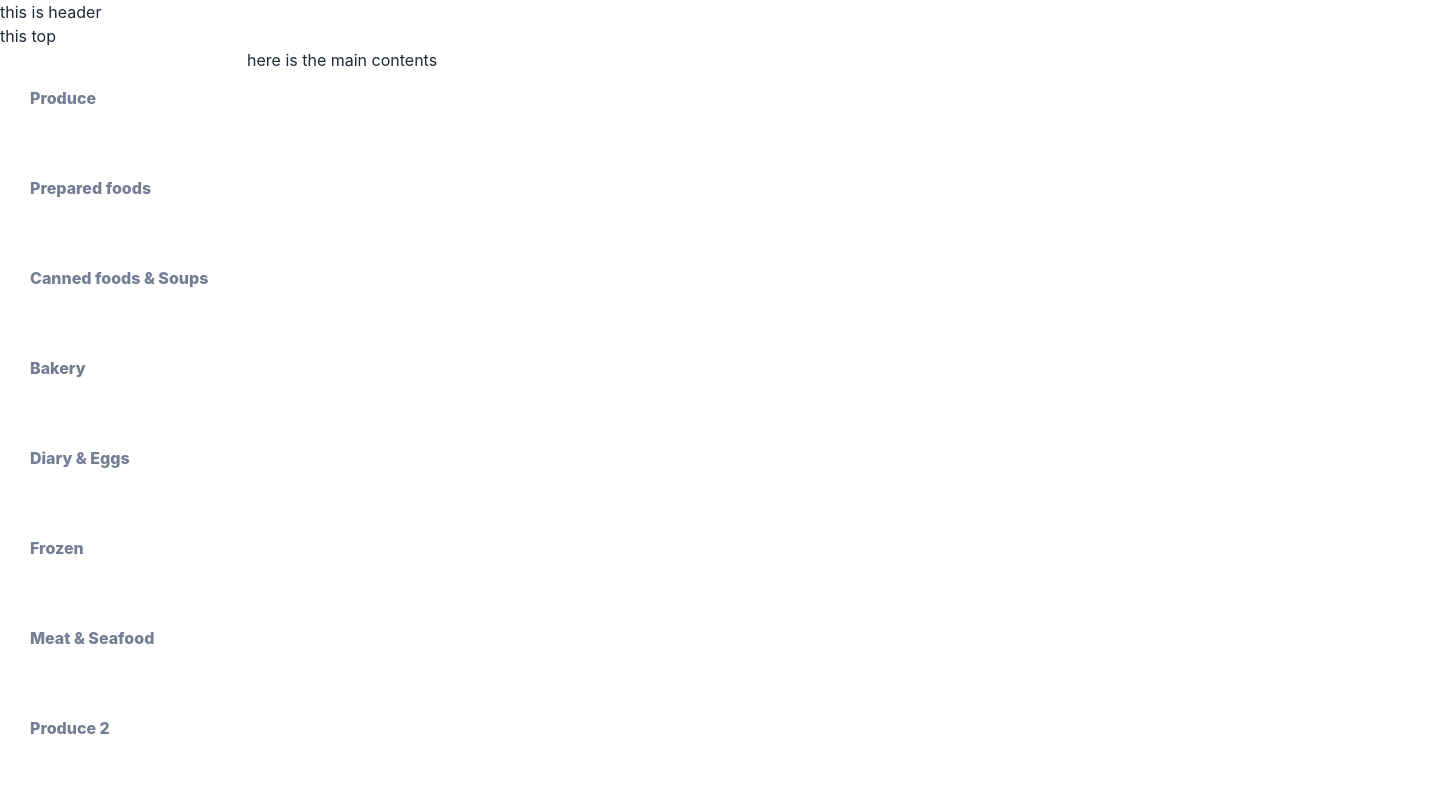
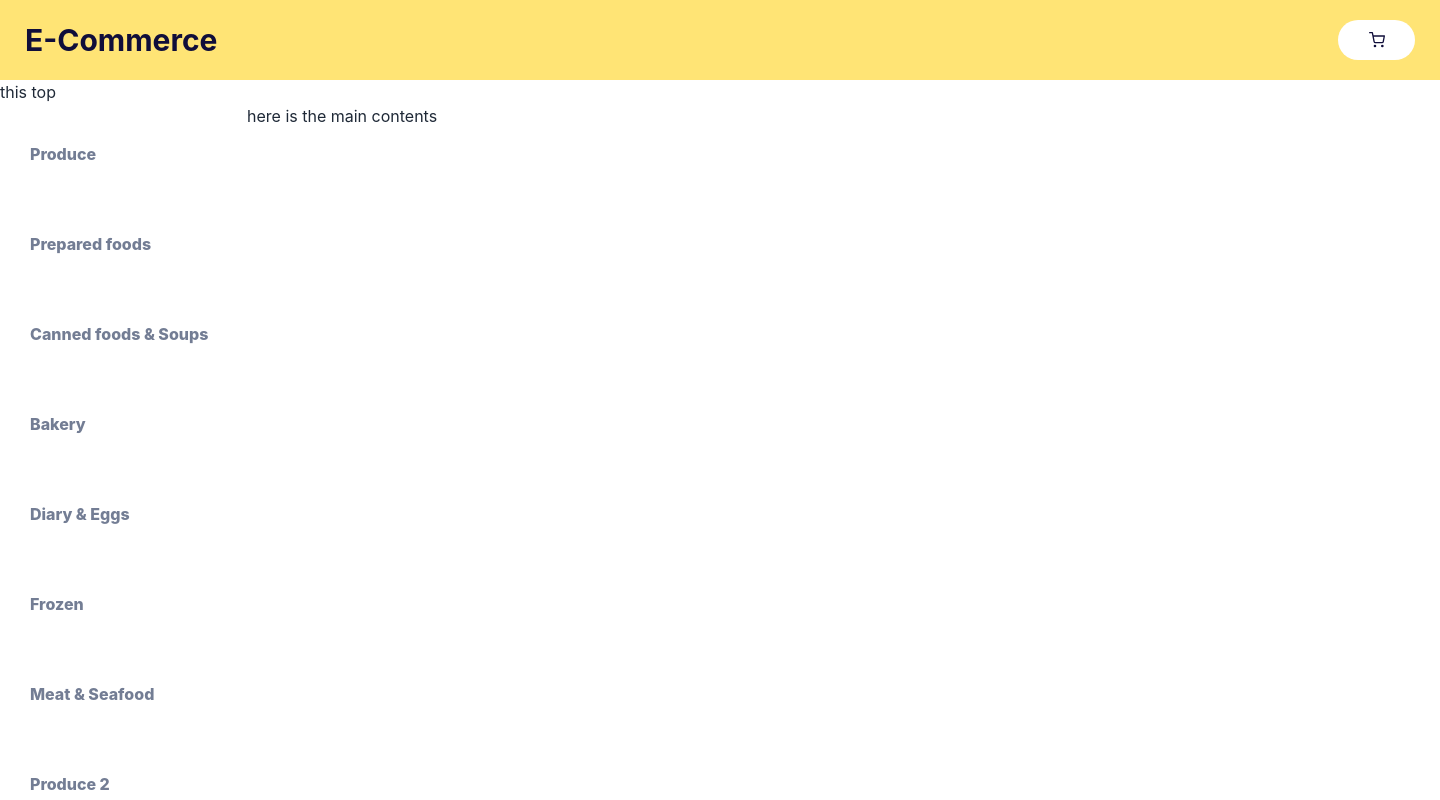
Before and after one commit to ajkn1904/e-com, a React (Create React App) app: page / in a window 1280 px wide. Shown: the top 800 px of the page, 1440 px wide, since content can reach past the window. Built offline with nearby package versions, Linux system fonts and the light colour scheme.

Commit message:
header added

```diff
--- a/package.json
+++ b/package.json
@@ -41,6 +41,7 @@
   "devDependencies": {
     "init": "^0.1.2",
     "npx": "^10.2.2",
+    "tailwind-scrollbar": "^2.1.0",
     "tailwindcss": "^3.2.6"
   }
 }
--- a/src/App.js
+++ b/src/App.js
@@ -13,13 +13,13 @@ function App() {
 
 
   return (
-    <div className="">
+    <div className="lg:w-[1440px] mx-auto">
 
       <Header />
 
       <TopNav data={data.categoryData}/>
 
-      <div className='flex h-screen'>
+      <div className='flex'>
         <SideNav className="" data={data.categoryData}/>
         <Contents className="" data={data.productData}/>
       </div>
--- a/src/Components/Header/Header.js
+++ b/src/Components/Header/Header.js
@@ -1,9 +1,19 @@
 import React from 'react';
+import { FiShoppingCart } from 'react-icons/fi';
 
 const Header = () => {
     return (
-        <div>
-            this is header
+        <div className='bg-white md:bg-[#FFE475] h-[
+            102px] px-[25px] py-5 flex justify-between items-center'>
+
+            <h1 className='text-[#100E3A] text-3xl font-bold'>E-Commerce</h1>
+
+
+            <div className='w-[77px] h-[34px] px-[5px] py-5 bg-white rounded-full flex justify-center items-center gap-[5px]'>
+                <FiShoppingCart className='w-8 h-6=5 text-[#100E3A]' />
+            </div>
+
+
         </div>
     );
 };
--- a/src/Components/SideNav/SideNav.js
+++ b/src/Components/SideNav/SideNav.js
@@ -5,9 +5,9 @@ const SideNav = ({data}) => {
 
     return (
         //<div className='hidden md:block w-[247px]'>
-        <div className='w-[247px]'>
+        <div className='w-[247px] h-[90vh] scrollbar-thin scrollbar-thumb-[#5DA9E9] scrollbar-track-[#EDEDED] overflow-y-scroll scrollbar-thumb-rounded-full'>
             {
-            data.map(categories => <button key={categories.cat_id} className='w-[207px] h-[42px] text-[#737D94] text-left bg-white hover:bg-[#5DA9E9] hover:text-white active:bg-[#5DA9E9] active:text-white border-0 px-[10px] py-10 ml-5 mr-[19.81px] my-[10px] flex justify-start items-center text-base font-extrabold rounded-[10px]'>{categories.category}</button>)
+            data.map(categories => <button key={categories.cat_id} className='w-[207px] h-[42px] text-[#737D94] text-left bg-white hover:bg-[#5DA9E9] hover:text-white active:bg-[#5DA9E9] active:text-white border-0 px-[10px] py-10 ml-5 mr-[19.81px] my-[10px] flex justify-start items-center text-base font-extrabold rounded-[10px] transition-colors duration-200 ease-in-out'>{categories.category}</button>)
             }
         </div>
     );
--- a/tailwind.config.js
+++ b/tailwind.config.js
@@ -4,5 +4,11 @@ module.exports = {
   theme: {
     extend: {},
   },
-  plugins: [require("daisyui")],
+  plugins: [
+    require("daisyui"),
+    require('tailwind-scrollbar'),
+  ],
+  variants: {
+    scrollbar: ['rounded']
+  }
 }
```
Also changed, not shown: 1 other file (tests, documents, lock files or other folders).
